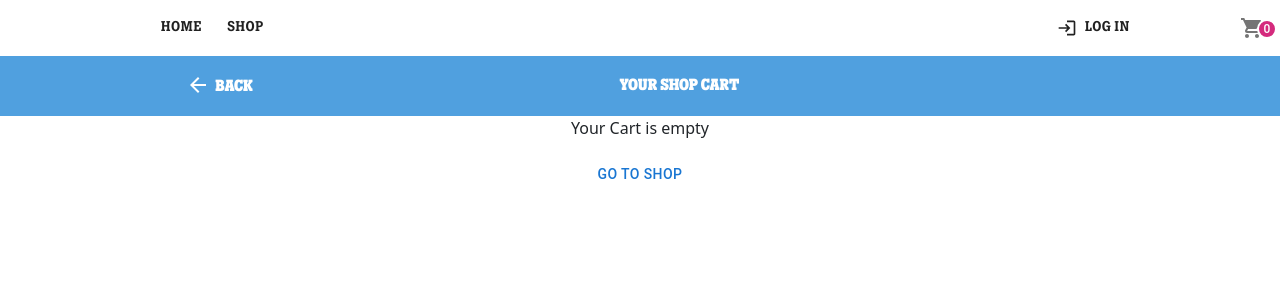
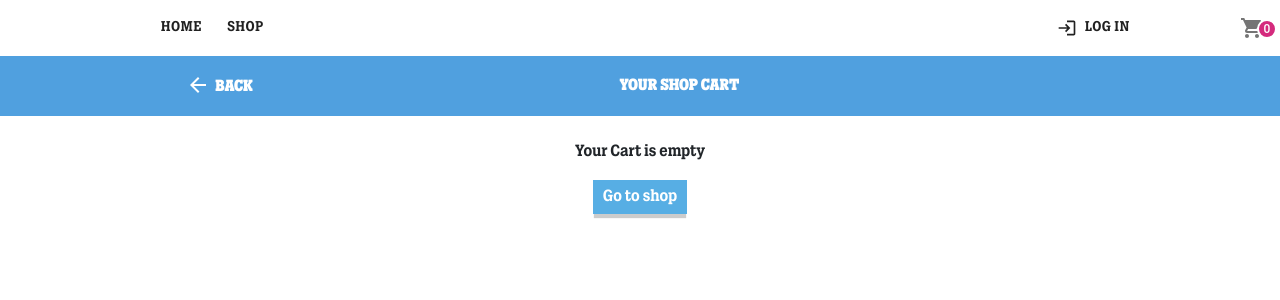
Before and after one commit to mohammadalnajar/React-Project, a React (Create React App) app in the folder client/: page /cart in a window 1280 px wide. Shown: the top 300 px of the page. Built offline with nearby package versions, Linux system fonts and the light colour scheme.

Commit message:
styling checkout page

```diff
--- /dev/null
+++ b/client/src/Styles/ShoppingCart.css
@@ -0,0 +1,36 @@
+.price {
+  color: #43b02a;
+}
+.cart-item,
+.total {
+  font-family: 'tele-bold';
+}
+
+.cart-items-container {
+  min-width: 500px;
+}
+.checkout-btn {
+  font-family: 'tele-bold';
+  width: 100%;
+  background-color: #57aee4;
+  color: white;
+  border: 0;
+  padding: 5px 10px;
+  box-shadow: 0px 5px 1px -1px rgba(0, 0, 0, 0.2);
+  transition: transform 0.7s ease box-shadow 0.7s ease;
+}
+.checkout-btn:active,
+.checkout-btn:hover,
+.pay-btn:active {
+  transform: translateY(2px);
+  box-shadow: none;
+}
+.pay-btn {
+  background-color: #5fbc4a;
+  color: #ffff;
+  font-family: 'tele-bold';
+  border: 0;
+  padding: 5px 25px;
+  box-shadow: 0px 5px 1px -1px rgba(0, 0, 0, 0.2);
+  transition: transform 0.7s ease box-shadow 0.7s ease;
+}
--- a/client/src/components/PayButton.js
+++ b/client/src/components/PayButton.js
@@ -21,14 +21,9 @@ export const PayButton = () => {
   };
   return (
     <>
-      <Button
-        onClick={() => paymentHandle()}
-        className='my-3'
-        variant='contained'
-        color='success'
-      >
+      <button onClick={() => paymentHandle()} className='my-3 pay-btn'>
         Pay with credit card
-      </Button>
+      </button>
     </>
   );
 };
--- a/client/src/components/ShoppingCart.js
+++ b/client/src/components/ShoppingCart.js
@@ -7,6 +7,7 @@ import IconButton from '@mui/material/IconButton';
 import Tooltip, { tooltipClasses } from '@mui/material/Tooltip';
 import { GlobalContext } from '../context/global/GlobalContext';
 import { ShoppingCartList } from '../containers/ShoppingCart/ShoppingCartList';
+import '../Styles/ShoppingCart.css';
 
 export const ShoppingCart = () => {
   const { shoppingCartItems } = useContext(GlobalContext);
@@ -34,6 +35,7 @@ export const ShoppingCart = () => {
       maxWidth: 220,
       fontSize: theme.typography.pxToRem(12),
       border: '1px solid #dadde9',
+      minWidth: '400px',
       boxShadow: '1px 3px 10px 3px rgba(0, 0, 0,0.2)',
     },
   }));
--- a/client/src/components/ShoppingCartItem.js
+++ b/client/src/components/ShoppingCartItem.js
@@ -8,21 +8,31 @@ export const ShoppingCartItem = ({ item }) => {
   return (
     <>
       {item.quantity > 0 && (
-        <Grid item xs={12}>
-          <Grid container className='m-2'>
+        <Grid item xs={12} className='cart-item'>
+          <Grid container className='my-3'>
             <Grid container justifyContent='center' item xs={4}>
               <img src={item.imageUrl} alt='' style={{ maxHeight: '100px' }} />
             </Grid>
-            <Grid item container xs={8}>
+            <Grid item container xs={8} className='px-2'>
               <Grid item xs={12}>
                 {item.name} {item.storage}
               </Grid>
               <Grid item container alignItems='center' xs={12}>
-                <Grid item xs={6}>
-                  ${item.price}
+                <Grid item xs={6} container justifyContent='space-between'>
+                  <Grid item xs={12} md={6}>
+                    Price:
+                  </Grid>
+                  <Grid item xs={12} className='price' md={3}>
+                    ${item.price}
+                  </Grid>
                 </Grid>
-                <Grid container item xs={3}>
-                  {item.quantity}
+                <Grid container justifyContent='space-between' item xs={3}>
+                  <Grid item xs={12} md={6}>
+                    Quantity:
+                  </Grid>
+                  <Grid item xs={12} md={3}>
+                    {item.quantity}
+                  </Grid>
                 </Grid>
                 <Grid container justifyContent='center' item xs={3}>
                   <IconButton
@@ -41,53 +51,3 @@ export const ShoppingCartItem = ({ item }) => {
     </>
   );
 };
-
-// import Badge from '@mui/material/Badge';
-// import AddIcon from '@mui/icons-material/Add';
-// import { styled } from '@mui/material/styles';
-// import { GlobalContext } from '../context/global/GlobalContext';
-// const Count = ({ itemCount, itemId }) => {
-//   const [count, setCount] = useState(itemCount);
-//   const { setItemCount } = useContext(GlobalContext);
-
-//   const StyledBadge = styled(Badge)(({ theme }) => ({
-//     '& .MuiBadge-badge': {
-//       right: 8,
-//       top: -10,
-//       position: 'relative',
-//     },
-//   }));
-
-//   return (
-//     <>
-//       <Grid container item justifyContent='center' xs={12}>
-//         <Grid item xs={4}>
-//           <button
-//             aria-label='reduce'
-//             onClick={() => {
-//               setCount(Math.max(count - 1, 0));
-//               setItemCount({ count, itemId });
-//             }}
-//           >
-//             -
-//           </button>
-//         </Grid>
-//         <Grid item container justifyContent='center' xs={4}>
-//           <Grid item xs={12}>
-//             <StyledBadge color='secondary' badgeContent={count} />
-//           </Grid>
-//         </Grid>
-
-//         <Grid item xs={4}>
-//           <AddIcon
-//             aria-label='increase'
-//             onClick={() => {
-//               setCount(count + 1);
-//               setItemCount({ count, itemId });
-//             }}
-//           />
-//         </Grid>
-//       </Grid>
-//     </>
-//   );
-// };
--- a/client/src/containers/ShoppingCart/ShoppingCartList.js
+++ b/client/src/containers/ShoppingCart/ShoppingCartList.js
@@ -6,7 +6,7 @@ import { LoginButton } from '../../components/LoginButton';
 import { PayButton } from '../../components/PayButton';
 import { ShoppingCartItem } from '../../components/ShoppingCartItem';
 import { GlobalContext } from '../../context/global/GlobalContext';
-
+import '../../Styles/ShoppingCart.css';
 export const ShoppingCartList = ({ page }) => {
   const { shoppingCartItems, status } = useContext(GlobalContext);
   const totalPrice = shoppingCartItems
@@ -17,7 +17,7 @@ export const ShoppingCartList = ({ page }) => {
 
   return (
     <>
-      <Grid container justifyContent='center'>
+      <Grid container justifyContent='center' className='cart-item'>
         <Grid container item xs={12} justifyContent='center'>
           {/* check if cart not empty */}
           {shoppingCartItems[0]._id.length !== 0 ? (
@@ -25,30 +25,43 @@ export const ShoppingCartList = ({ page }) => {
               {shoppingCartItems.map((item) => (
                 <ShoppingCartItem key={item._id} item={item} />
               ))}
-              <Grid container item xs={12}>
+              <Grid container item xs={12} className='total'>
                 <Grid item xs={4}></Grid>
                 <Grid item xs={8} container justifyContent='flex-start'>
                   <Grid item xs={3} container justifyContent='flex-start'>
                     Total:
                   </Grid>
-                  <Grid item xs={3} container justifyContent='flex-start'>
+                  <Grid
+                    item
+                    xs={3}
+                    container
+                    className='price'
+                    justifyContent='flex-start'
+                  >
                     ${totalPrice}
                   </Grid>
                 </Grid>
               </Grid>
               <Grid container justifyContent='center' item xs={12}>
-                <Grid item>
+                <Grid item container justifyContent='center'>
                   {/* check if we are in small cart tooltip */}
                   {page === 'SmallShoppingCart' ? (
+                    <Grid item xs={12}>
                       <Link to='cart'>
-                      <Button>Go to Checkout</Button>
+                        <button className='checkout-btn'>Go to Checkout</button>{' '}
                       </Link>
+                    </Grid>
                   ) : status.loggedIn && page === 'CheckOutPage' ? (
                     <>
+                      <Grid item xs={12} container justifyContent='center'>
+                        <Grid item container justifyContent='center' xs={12}>
                           <PayButton />
-                      <Grid>
+                        </Grid>
+
+                        <Grid item container justifyContent='center' xs={12}>
                           For Testing
                           <br /> card: 4242 4242 4242 4242 <br /> cvc: 424
+                        </Grid>
                       </Grid>
                     </>
                   ) : (
@@ -59,19 +72,27 @@ export const ShoppingCartList = ({ page }) => {
             </>
           ) : (
             <>
-              <Grid item xs={12} container justifyContent='center'>
+              <Grid
+                item
+                xs={12}
+                container
+                justifyContent='center'
+                className='my-4'
+              >
                 <Grid item container justifyContent='center' xs={12}>
                   <p>Your Cart is empty</p>
                 </Grid>
                 <Grid item container justifyContent='center' xs={12}>
                   {page === 'CheckOutPage' ? (
                     <Link to='/shop'>
-                      <Button>Go to shop</Button>
+                      <button className='checkout-btn'>Go to shop</button>
                     </Link>
                   ) : (
+                    <Grid item xs={12}>
                       <Link to='/cart'>
-                      <Button>Go to Checkout</Button>
+                        <button className='checkout-btn'>Go to Checkout</button>
                       </Link>
+                    </Grid>
                   )}
                 </Grid>
               </Grid>
```
Lines whose indentation alone changed are shown as unchanged.
